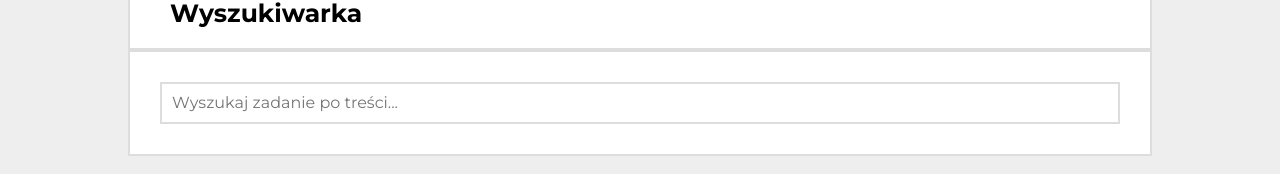
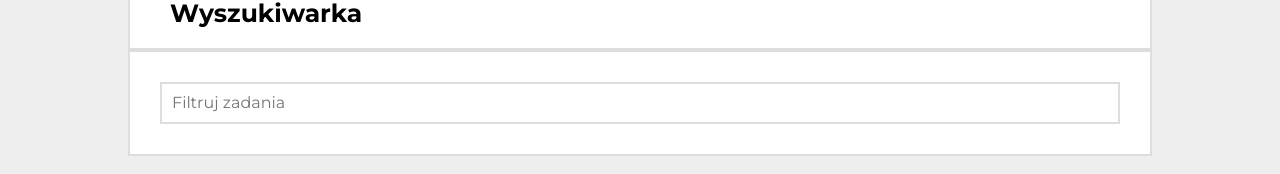
Before and after one commit to Mr-SuSeL/todos-list-react, a React (Create React App) app: page /#/zadania in a window 1280 px wide. Shown: the part 441-615 px from the top of the page. Built offline with nearby package versions, Linux system fonts and the light colour scheme.

Commit message:
search panel added

```diff
--- a/src/features/tasks/TaskPage/index.js
+++ b/src/features/tasks/TaskPage/index.js
@@ -5,10 +5,11 @@ import Section from "../../../common/Section";
 import Header from "../../../common/Header";
 import Container from "../../../common/Container";
 import { getTaskById } from "../tasksSlice";
+import { BodyWrapper } from "./styled";
 
 function TaskPage() {
-    const {id} = useParams();
-    const task = useSelector(state => getTaskById(state, id));
+  const { id } = useParams();
+  const task = useSelector(state => getTaskById(state, id));
 
   return (
     <Container>
@@ -16,9 +17,9 @@ function TaskPage() {
       <Section
         title={task ? task.content : "Nie znaleziono zadania smuteczek."}
         body={
-          <>
+          <BodyWrapper>
             <strong>Ukończono:</strong> {task ? (task.done ? "Tak" : "Nie") : "Brak danych"}
-          </>
+          </BodyWrapper>
         }
       />
     </Container>
--- /dev/null
+++ b/src/features/tasks/TaskPage/styled.js
@@ -0,0 +1,5 @@
+import styled from "styled-components";
+
+export const BodyWrapper = styled.div`
+    padding: 20px 10px;
+`;
--- a/src/features/tasks/TasksPage/Search/index.js
+++ b/src/features/tasks/TasksPage/Search/index.js
@@ -1,12 +1,38 @@
 import React from "react";
 import { StyledSearchForm, Input } from "./styled";
+import { useLocation, useNavigate } from "react-router-dom";
+import searchQueryParamName from "../searchQueryParamName";
 
 const Search = () => {
+    const location = useLocation();
+    // useNavigate ZAMIAST useHistory
+    const navigate = useNavigate();
+
+
+    const query = (new URLSearchParams(location.search)).get(searchQueryParamName);
+
+    const onInputChange = ({target}) => {
+        const searchParams = new URLSearchParams(location.search);
+
+        if(target.value.trim() === "") {
+            searchParams.delete(searchQueryParamName);
+        } else {
+            searchParams.set(searchQueryParamName, target.value);
+        }
+
+        navigate({
+            pathname: location.pathname,
+            search: searchParams.toString(),
+        });
+    };
+
     return (
         <StyledSearchForm>
             <Input
-                placeholder="Wyszukaj zadanie po treści..."
+                placeholder="Filtruj zadania"
+                value = {query || ""}
                 type="search"
+                onChange={onInputChange}
             />
         </StyledSearchForm>
     );
--- a/src/features/tasks/TasksPage/TaskList/index.js
+++ b/src/features/tasks/TasksPage/TaskList/index.js
@@ -4,12 +4,13 @@ import { selectTasks, selectHideDone, toggleTaskDone, removeTask, selectTasksByQ
 import { List, Item, Content, Button } from "./styled";
 import { useSelector, useDispatch } from "react-redux";
 import { useLocation } from "react-router-dom";
+import searchQueryParamName from "../searchQueryParamName";
 
 const TaskList = () => {
 
   const location = useLocation();
 
-  const query = (new URLSearchParams(location.search)).get("szukaj");
+  const query = (new URLSearchParams(location.search)).get(searchQueryParamName);
 
   const tasks = useSelector(state => selectTasksByQuery(state, query));
 
--- /dev/null
+++ b/src/features/tasks/TasksPage/searchQueryParamName.js
@@ -0,0 +1 @@
+export default "szukaj";
--- a/src/features/tasks/TasksPage/styled.js
+++ b/src/features/tasks/TasksPage/styled.js
@@ -1,5 +1,3 @@
-// TasksPage/styled.js
-
 import styled from "styled-components";
 
 export const RightAlignedContainer = styled.div`
```
